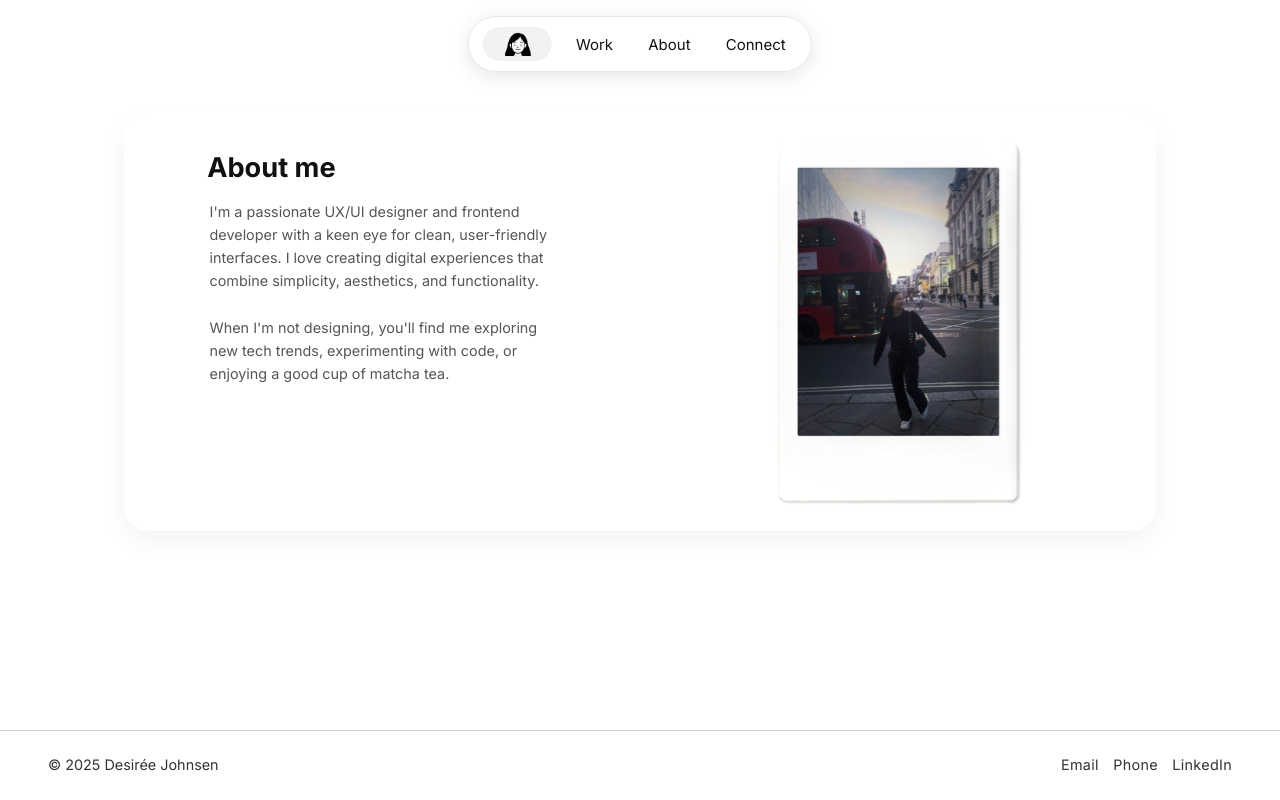
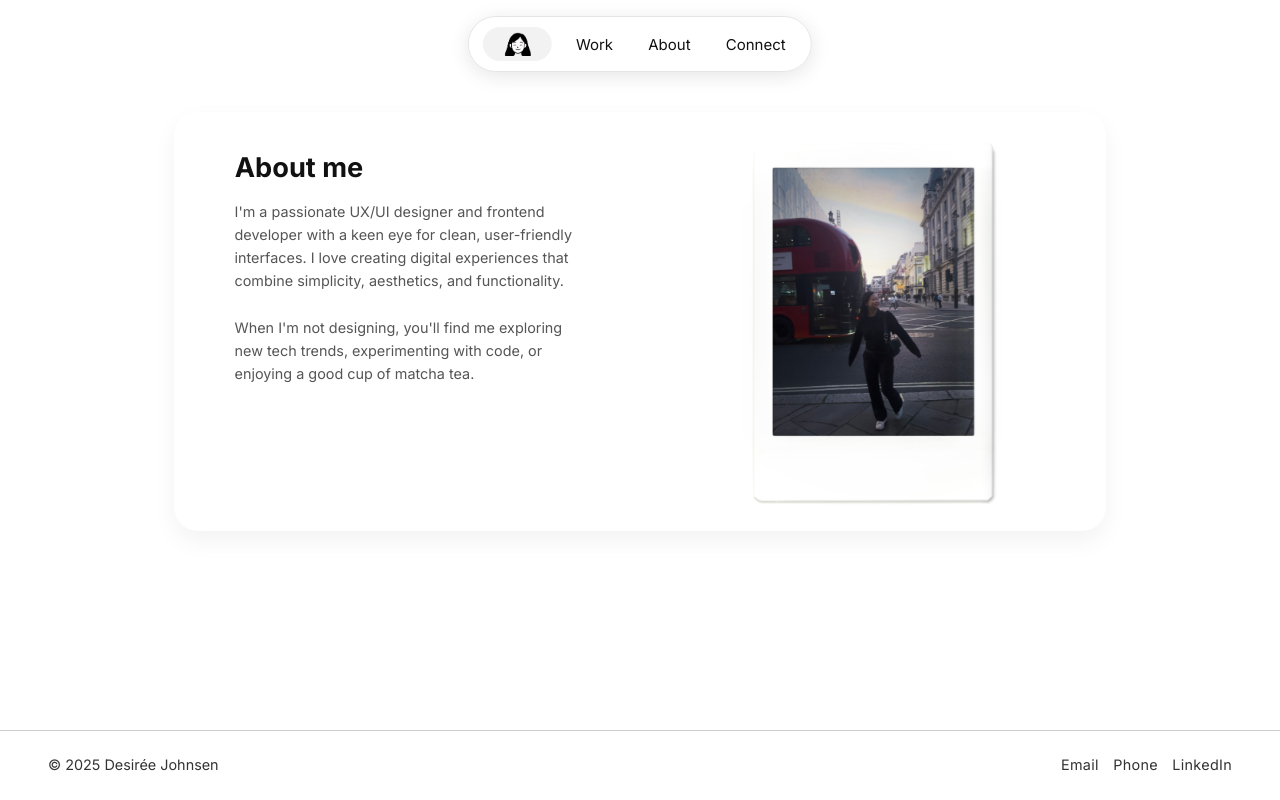
Before and after one commit to desjohnsen/portfolio, a React (Vite) app: page /about in a window 1280 px wide. Built offline with nearby package versions, Linux system fonts and the light colour scheme.

Commit message:
chore: refine responsive design for about section

```diff
--- a/src/styles/About.css
+++ b/src/styles/About.css
@@ -70,7 +70,6 @@
   animation: fadeIn 1s ease-in forwards;
 }
 
-
 @media (max-width: 425px) {
   .about-section {
     max-width: 240px;
@@ -92,7 +91,14 @@
   }
 }
 
-@media (width: 425px) {
+@media (min-width: 390px) and (max-width: 767px) {
+  .about-section {
+    max-width: 310px;
+    padding: 1rem;
+  }
+}
+
+@media (min-width: 426px) and (max-width: 767px) {
   .about-section {
     max-width: 320px;
     padding: 1rem;
@@ -123,14 +129,14 @@
   .about-image-wrapper {
     order: 0;
   }
+}
 
 @media (min-width: 1024px) {
   .about-section {
-      max-width: 1000px;
+    max-width: 900px;
   }
 
   .about-title {
-      margin-left: 4.2rem;
+    margin-left: 2.8rem;
   }
 }
-}
```
Lines whose indentation alone changed are shown as unchanged.
